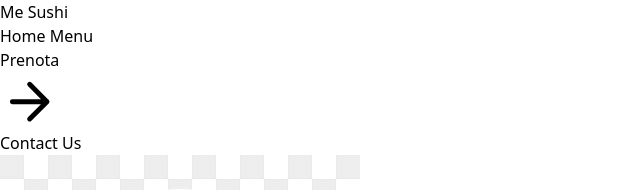
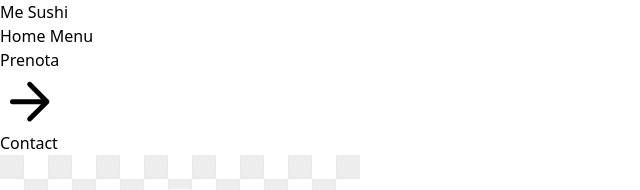
Before and after one commit to pasupuletivenkatesh1900/MeSushi-netlify, an Eleventy site: page contact.njk in a window 1280 px wide. Shown: the part 1000-1190 px from the top of the page, 0-640 px from the left. Built offline with nearby package versions, Linux system fonts and the light colour scheme; Eleventy itself is replaced by a stand-in of ours; files that its build step writes are made by us from their sources.

Commit message:
Change in contact Page 1

```diff
--- a/_includes/sections/contactPage.html
+++ b/_includes/sections/contactPage.html
@@ -1,7 +1,7 @@
 <section class="text-gray-600 body-font relative">
   <div class="container px-5 py-14 mx-auto">
     <div class="flex flex-col text-center w-full mb-12">
-      <h1 class="sm:text-3xl text-2xl font-medium title-font mb-10 text-gray-900">Contact Us</h1>
+      <h1 class="sm:text-3xl text-2xl font-medium title-font mb-10 text-gray-900">Contact</h1>
       <!-- <span class="ml-3 text-xl">
       <h1 class="sm:text-3xl text-2xl font-medium title-font mb-10 text-gray-900">
        <img src="./images/call.png"  stroke="currentColor" stroke-linecap="round" stroke-linejoin="round" stroke-width="2" class="w-20 h-20 text-white p-2  rounded-full" >
--- a/package.json
+++ b/package.json
@@ -12,6 +12,7 @@
   "license": "ISC",
   "devDependencies": {
     "@11ty/eleventy": "github:11ty/eleventy",
+    "netlify-cli": "^12.0.7",
     "tailwindcss": "^3.1.8"
   }
 }
```
Also changed, not shown: netlify.toml (added), 2 other files.
